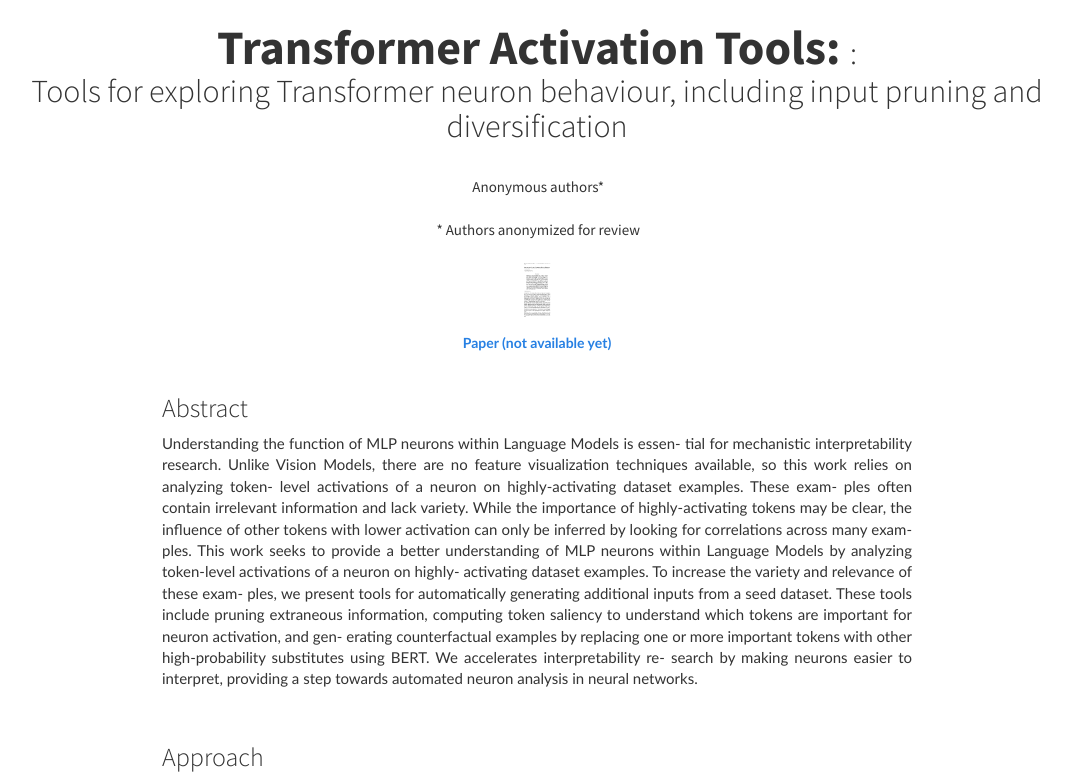
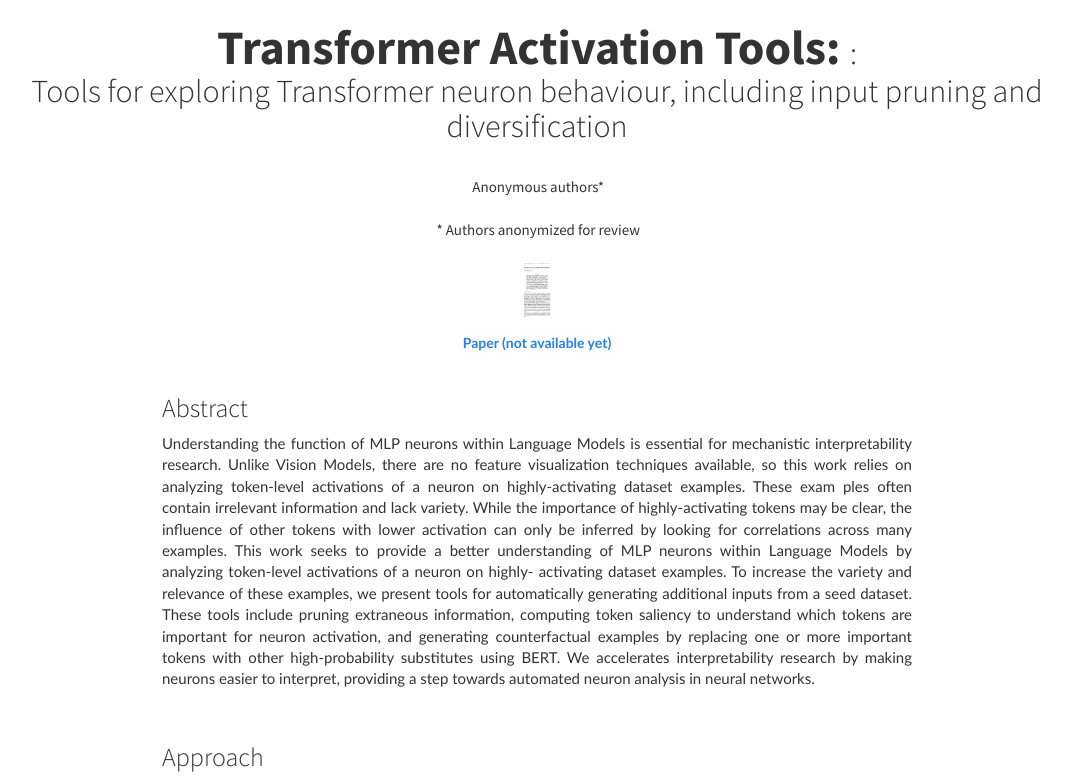
Before and after one commit to apartresearch/Neuron2Graph, a plain HTML site: page index.html in a window 1280 px wide. Shown: the top 779 px of the page, without its empty margins (103-1174 px from the left). Drawn offline with nearby package versions, Linux system fonts and the light colour scheme; some packages are replaced by stand-ins of ours; a script that the page names is missing.

Commit message:
Updated parts of the spacing

```diff
--- a/index.html
+++ b/index.html
@@ -156,22 +156,16 @@
                     Abstract
                 </h3>
                 <p class="text-justify">
-                    Understanding the function of MLP neurons within Language Models is essen-
-tial for mechanistic interpretability research. Unlike Vision Models, there are no
-feature visualization techniques available, so this work relies on analyzing token-
-level activations of a neuron on highly-activating dataset examples. These exam-
+                    Understanding the function of MLP neurons within Language Models is essential for mechanistic interpretability research. Unlike Vision Models, there are no
+feature visualization techniques available, so this work relies on analyzing token-level activations of a neuron on highly-activating dataset examples. These exam
 ples often contain irrelevant information and lack variety. While the importance
 of highly-activating tokens may be clear, the influence of other tokens with lower
-activation can only be inferred by looking for correlations across many exam-
-ples. This work seeks to provide a better understanding of MLP neurons within
+activation can only be inferred by looking for correlations across many examples. This work seeks to provide a better understanding of MLP neurons within
 Language Models by analyzing token-level activations of a neuron on highly-
-activating dataset examples. To increase the variety and relevance of these exam-
-ples, we present tools for automatically generating additional inputs from a seed
+activating dataset examples. To increase the variety and relevance of these examples, we present tools for automatically generating additional inputs from a seed
 dataset. These tools include pruning extraneous information, computing token
-saliency to understand which tokens are important for neuron activation, and gen-
-erating counterfactual examples by replacing one or more important tokens with
-other high-probability substitutes using BERT. We accelerates interpretability re-
-search by making neurons easier to interpret, providing a step towards automated
+saliency to understand which tokens are important for neuron activation, and generating counterfactual examples by replacing one or more important tokens with
+other high-probability substitutes using BERT. We accelerates interpretability research by making neurons easier to interpret, providing a step towards automated
 neuron analysis in neural networks.
                 </p>
             </div>
```
